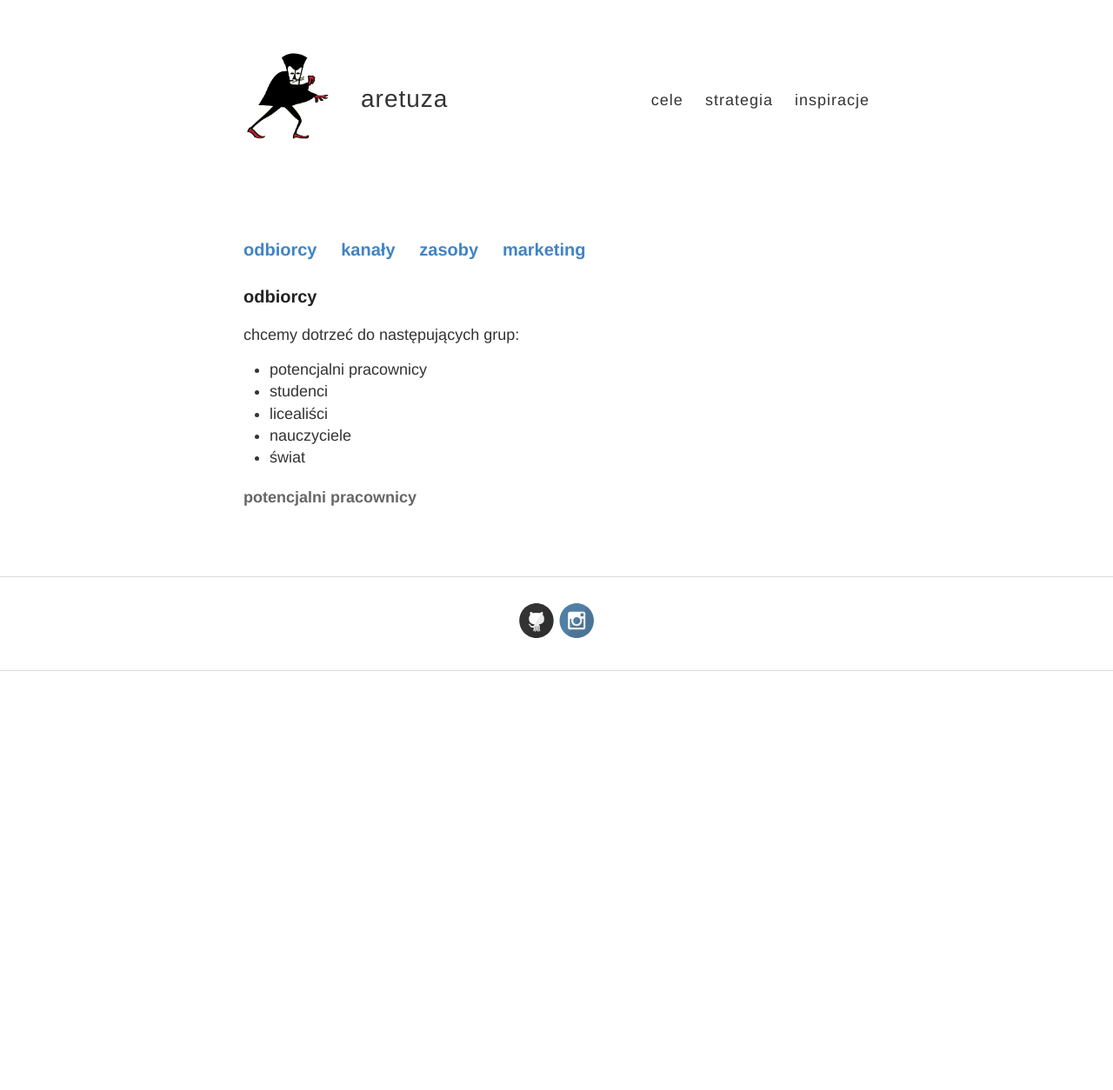
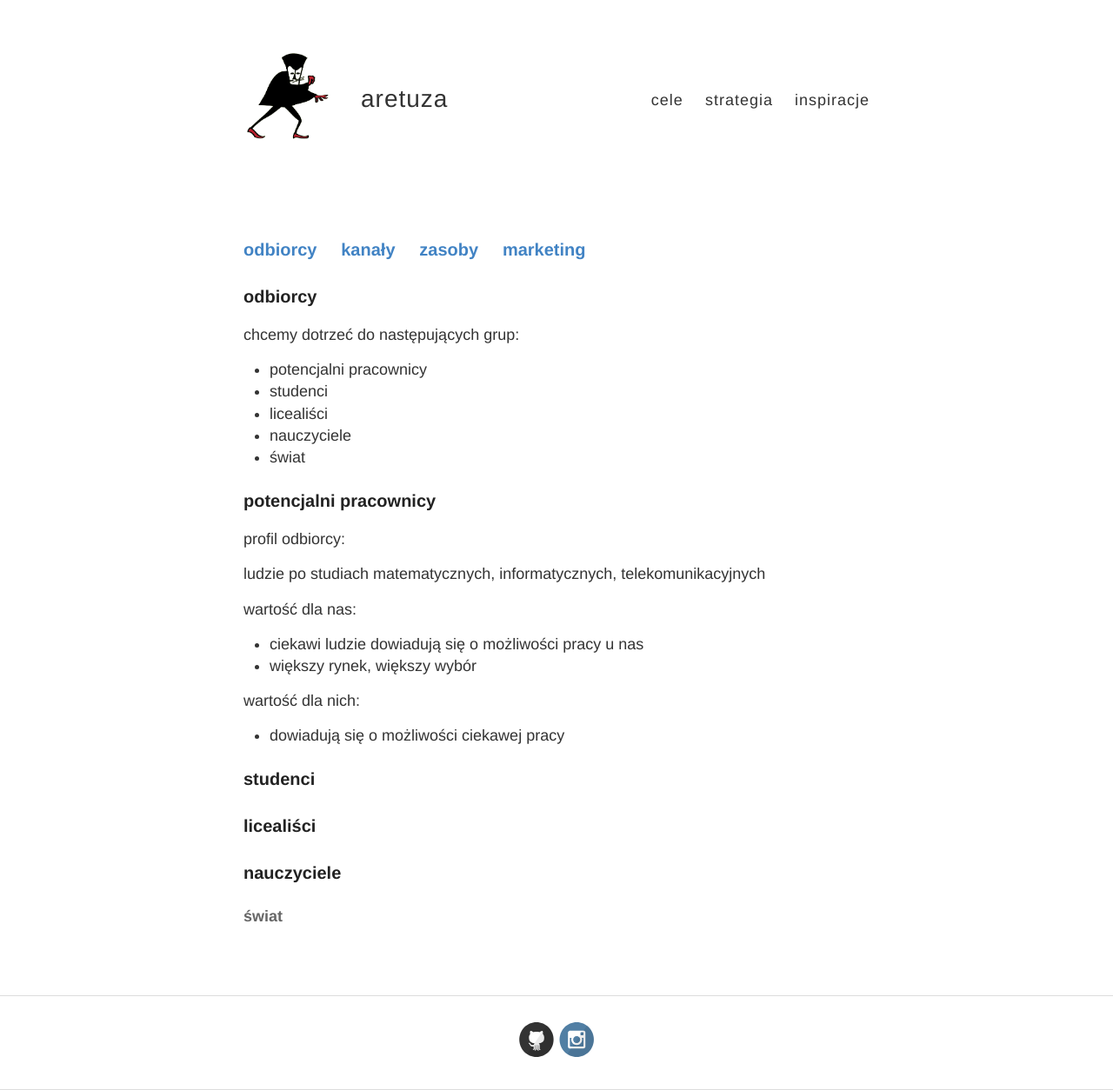
Before and after one commit to crypto-aretuza/crypto-aretuza.github.io, a Jekyll site: the page built from odbiorcy.md, in a window 1280 px wide. Shown: the whole page at 87% size. Built offline with Jekyll 4.4.1, drawn with Linux system fonts in a browser that asks for light colours; before the commit the page ends 900 px from its top, so only the background shows below that.

Commit message:
Update odbiorcy.md

```diff
--- a/odbiorcy.md
+++ b/odbiorcy.md
@@ -24,4 +24,27 @@ chcemy dotrzeć do następujących grup:
 </ul>
 
 
-#### potencjalni pracownicy
+### potencjalni pracownicy
+
+profil odbiorcy:
+
+ludzie po studiach matematycznych, informatycznych, telekomunikacyjnych
+
+wartość dla nas:
+<ul>
+    <li> ciekawi ludzie dowiadują się o możliwości pracy u nas </li>
+    <li> większy rynek, większy wybór </li>
+</ul>
+
+wartość dla nich:
+<ul>
+    <li> dowiadują się o możliwości ciekawej pracy </li>
+</ul>
+
+### studenci
+
+### licealiści
+
+### nauczyciele
+
+#### świat
```
